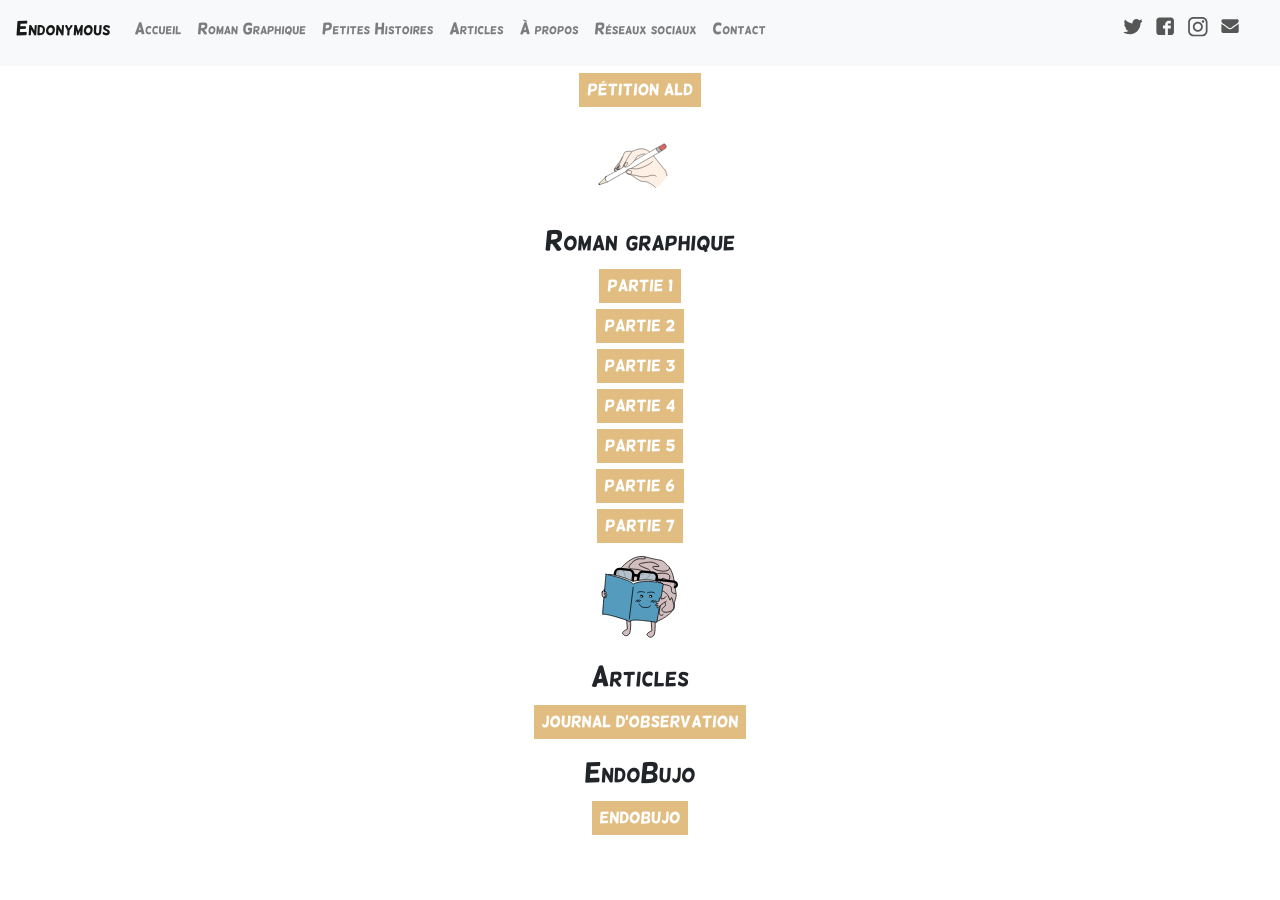
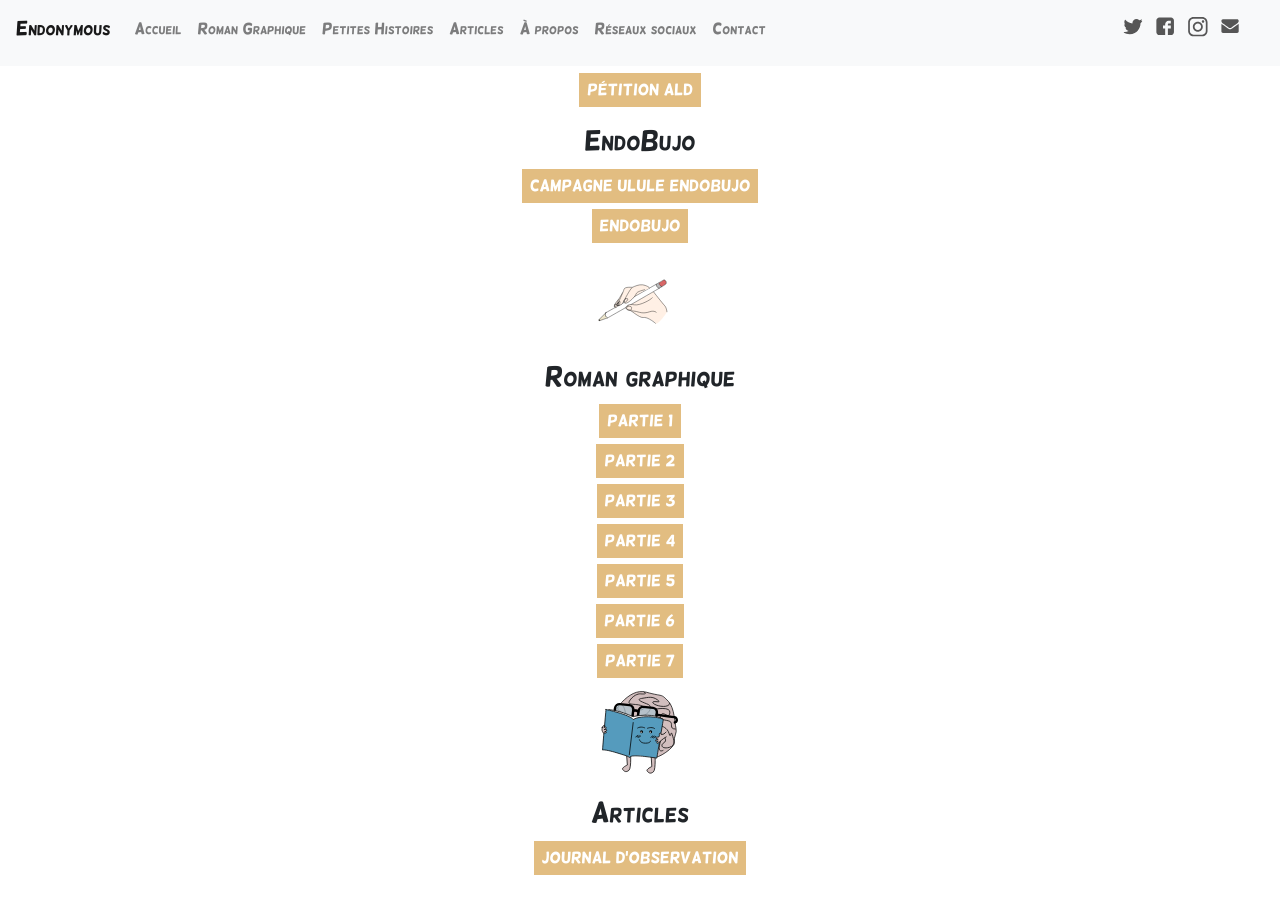
Before and after one commit to IzzDesign/old.endonymous.fr, a Jekyll site: the page built from sommaire.html, in a window 1280 px wide. Built offline with Jekyll 4.4.1, drawn with Linux system fonts in a browser that asks for light colours.

Commit message:
Update sommaire.html

```diff
--- a/sommaire.html
+++ b/sommaire.html
@@ -7,6 +7,15 @@ title: Blog BD
   <div class="row center">
     <div class="col-md-8">
       <a href="https://www.change.org/p/minist%C3%A8re-des-solidarit%C3%A9s-et-de-la-sant%C3%A9-faisons-int%C3%A9grer-l-endom%C3%A9triose-dans-la-liste-des-ald30" class="cta bio">Pétition ALD</a>
+    </div>
+    <div class="col-md-8">
+      <h3>EndoBujo</h3>
+    </div>
+    <div class="col-md-8">
+      <a href="https://fr.ulule.com/carnet-endobujo/" class="cta bio">Campagne Ulule EndoBujo</a>
+    </div>
+    <div class="col-md-8">
+      <a href="https://endobujo.fr" class="cta bio">EndoBujo</a>
     </div>
     <div class="col-md-8">
       <img src="../assets/images/articles/bd/bd.svg" class="petit">
@@ -40,12 +49,6 @@ title: Blog BD
     <div class="col-md-8">
       <a href="https://endonymous.fr/article/journal-observation.html" class="cta bio">Journal d'observation</a>
     </div>
-    <div class="col-md-8">
-      <h3>EndoBujo</h3>
-    </div>
-    <div class="col-md-8">
-      <a href="https://endobujo.fr" class="cta bio">EndoBujo</a>
-    </div>
   </div>
 </div>
 
```
